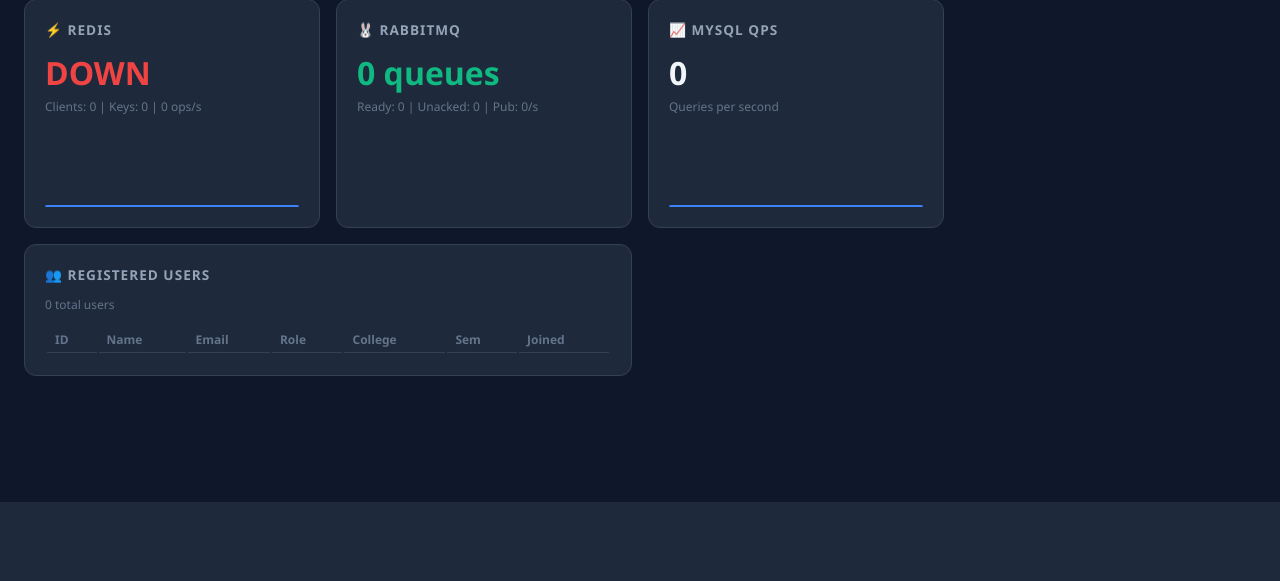
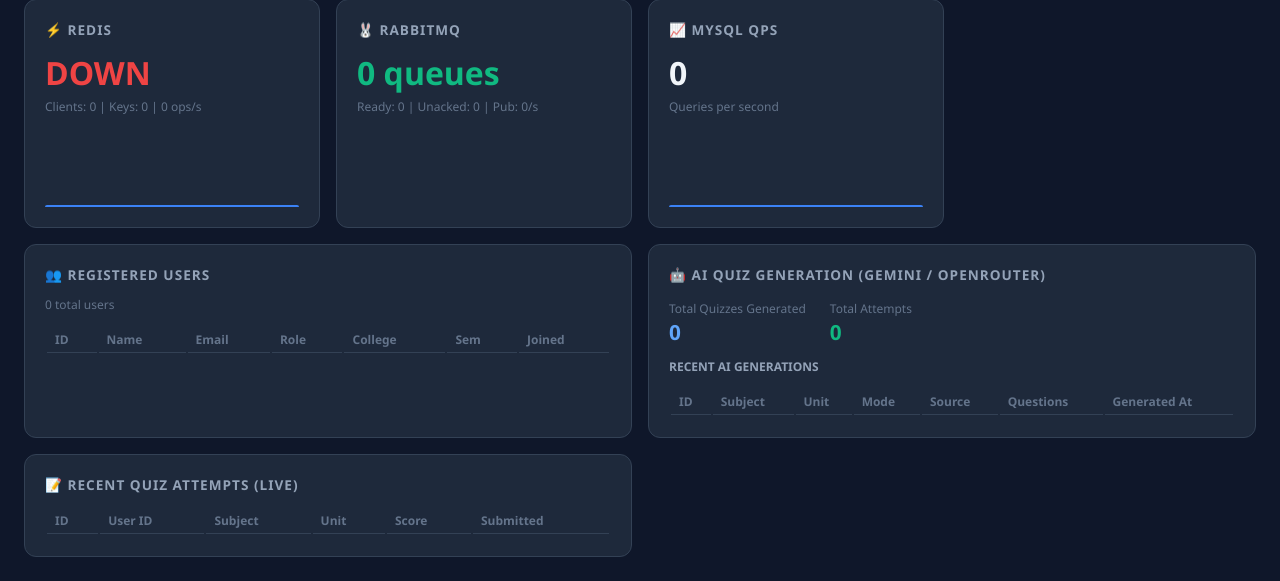
Before and after one commit to ArghyaMuk/studytracker, a Flask app: page / in a window 1280 px wide. Shown: the part 298-879 px from the top of the page. Before the commit the page ends 800 px from the top, so only its background shows below. Run offline with Flask 3, Linux system fonts and the light colour scheme; the visitor is signed in with stand-in values (Sample User, id 1); lists and menus that the app fills with data are empty.

Commit message:
feat: AI call monitor with real-time quiz generation tracking
Monitor dashboard now shows:
- Total quizzes generated (all-time count)
- Total quiz attempts (all-time count)
- Recent AI Generations table (ID, subject, unit, mode, source, questions, timestamp)
- Recent Quiz Attempts table (ID, user_id, subject, score with color, timestamp)
- Scores color-coded: green >=75%, yellow >=50%, red <50%
- All data refreshes every 2 seconds (real-time)
- Reads directly from studypilot_quizzes MySQL schema

```diff
--- a/services/monitor-dashboard/app.py
+++ b/services/monitor-dashboard/app.py
@@ -38,6 +38,7 @@ metrics = {
     "redis": {},
     "rabbitmq": {},
     "users": [],
+    "ai_calls": [],  # Recent AI quiz generation calls
     "history": [],  # Last 60 data points (1 per second)
     "last_update": None,
 }
@@ -164,6 +165,70 @@ def collect_rabbitmq_stats():
     return {"status": "unreachable"}
 
 
+def collect_ai_stats():
+    """Get AI call stats from quiz_attempts and quizzes tables."""
+    try:
+        conn = pymysql.connect(host=MYSQL_HOST, port=MYSQL_PORT,
+                               user=MYSQL_USER, password=MYSQL_PASS,
+                               database="studypilot_quizzes")
+        cursor = conn.cursor()
+
+        # Total quizzes generated
+        cursor.execute("SELECT COUNT(*) FROM quizzes")
+        total_quizzes = cursor.fetchone()[0]
+
+        # Recent quiz generations (last 20)
+        cursor.execute("""
+            SELECT q.id, q.subject_code, q.unit_number, q.mode, q.source_type,
+                   q.created_at, COUNT(qq.id) as question_count
+            FROM quizzes q
+            LEFT JOIN quiz_questions qq ON qq.quiz_id = q.id
+            GROUP BY q.id
+            ORDER BY q.created_at DESC
+            LIMIT 20
+        """)
+        recent = [
+            {
+                "id": r[0], "subject": r[1], "unit": r[2], "mode": r[3],
+                "source": r[4], "created_at": str(r[5])[:19] if r[5] else "—",
+                "questions": r[6],
+            }
+            for r in cursor.fetchall()
+        ]
+
+        # Total attempts
+        cursor.execute("SELECT COUNT(*) FROM quiz_attempts")
+        total_attempts = cursor.fetchone()[0]
+
+        # Recent attempts
+        cursor.execute("""
+            SELECT qa.id, qa.user_id, qa.score, qa.submitted_at,
+                   q.subject_code, q.unit_number
+            FROM quiz_attempts qa
+            JOIN quizzes q ON q.id = qa.quiz_id
+            ORDER BY qa.submitted_at DESC
+            LIMIT 15
+        """)
+        recent_attempts = [
+            {
+                "id": r[0], "user_id": r[1], "score": round(r[2], 1),
+                "submitted_at": str(r[3])[:19] if r[3] else "—",
+                "subject": r[4], "unit": r[5],
+            }
+            for r in cursor.fetchall()
+        ]
+
+        conn.close()
+        return {
+            "total_quizzes": total_quizzes,
+            "total_attempts": total_attempts,
+            "recent_generations": recent,
+            "recent_attempts": recent_attempts,
+        }
+    except Exception as e:
+        return {"total_quizzes": 0, "total_attempts": 0, "recent_generations": [], "recent_attempts": [], "error": str(e)}
+
+
 def background_collector():
     """Background thread: collect all metrics every 2 seconds."""
     while True:
@@ -172,11 +237,13 @@ def background_collector():
             mysql = collect_mysql_stats()
             redis_stats = collect_redis_stats()
             rabbit = collect_rabbitmq_stats()
+            ai = collect_ai_stats()
 
             metrics["api_health"] = api
             metrics["mysql"] = mysql
             metrics["redis"] = redis_stats
             metrics["rabbitmq"] = rabbit
+            metrics["ai_calls"] = ai
             metrics["last_update"] = time.strftime("%H:%M:%S")
 
             # Keep last 60 data points for charts
--- a/services/monitor-dashboard/templates/dashboard.html
+++ b/services/monitor-dashboard/templates/dashboard.html
@@ -107,6 +107,29 @@
                 <tbody></tbody>
             </table>
         </div>
+
+        <!-- AI Call Monitor -->
+        <div class="card wide">
+            <h2>🤖 AI Quiz Generation (Gemini / OpenRouter)</h2>
+            <div style="display:flex;gap:24px;margin-bottom:12px">
+                <div><span class="sub">Total Quizzes Generated</span><br><strong id="ai-total-quizzes" style="font-size:1.3rem;color:#60a5fa">0</strong></div>
+                <div><span class="sub">Total Attempts</span><br><strong id="ai-total-attempts" style="font-size:1.3rem;color:#10b981">0</strong></div>
+            </div>
+            <h3 style="font-size:0.75rem;color:#94a3b8;margin:12px 0 8px;text-transform:uppercase">Recent AI Generations</h3>
+            <table class="db-table" id="ai-gen-table">
+                <thead><tr><th>ID</th><th>Subject</th><th>Unit</th><th>Mode</th><th>Source</th><th>Questions</th><th>Generated At</th></tr></thead>
+                <tbody></tbody>
+            </table>
+        </div>
+
+        <!-- Recent Quiz Attempts -->
+        <div class="card wide">
+            <h2>📝 Recent Quiz Attempts (Live)</h2>
+            <table class="db-table" id="attempts-table">
+                <thead><tr><th>ID</th><th>User ID</th><th>Subject</th><th>Unit</th><th>Score</th><th>Submitted</th></tr></thead>
+                <tbody></tbody>
+            </table>
+        </div>
     </div>
 
     <script>
@@ -181,6 +204,38 @@
                     const history = data.history || [];
                     renderChart('qps-chart', history.map(h => h.mysql_qps), 50);
                     renderChart('redis-chart', history.map(h => h.redis_ops), 100);
+
+                    // AI Call Monitor
+                    const ai = data.ai_calls || {};
+                    document.getElementById('ai-total-quizzes').textContent = ai.total_quizzes || 0;
+                    document.getElementById('ai-total-attempts').textContent = ai.total_attempts || 0;
+
+                    // AI Generations table
+                    const genBody = document.querySelector('#ai-gen-table tbody');
+                    genBody.innerHTML = (ai.recent_generations || []).map(g => `
+                        <tr>
+                            <td>${g.id}</td>
+                            <td>${g.subject}</td>
+                            <td>${g.unit}</td>
+                            <td>${g.mode}</td>
+                            <td><span style="color:${g.source === 'unit' ? '#60a5fa' : '#fbbf24'}">${g.source}</span></td>
+                            <td>${g.questions}</td>
+                            <td>${g.created_at}</td>
+                        </tr>
+                    `).join('');
+
+                    // Recent Attempts table
+                    const attBody = document.querySelector('#attempts-table tbody');
+                    attBody.innerHTML = (ai.recent_attempts || []).map(a => `
+                        <tr>
+                            <td>${a.id}</td>
+                            <td>${a.user_id}</td>
+                            <td>${a.subject}</td>
+                            <td>${a.unit}</td>
+                            <td><span style="color:${a.score >= 75 ? '#10b981' : a.score >= 50 ? '#fbbf24' : '#ef4444'};font-weight:700">${a.score}%</span></td>
+                            <td>${a.submitted_at}</td>
+                        </tr>
+                    `).join('');
                 })
                 .catch(() => {
                     document.getElementById('api-status').textContent = 'OFFLINE';
```
